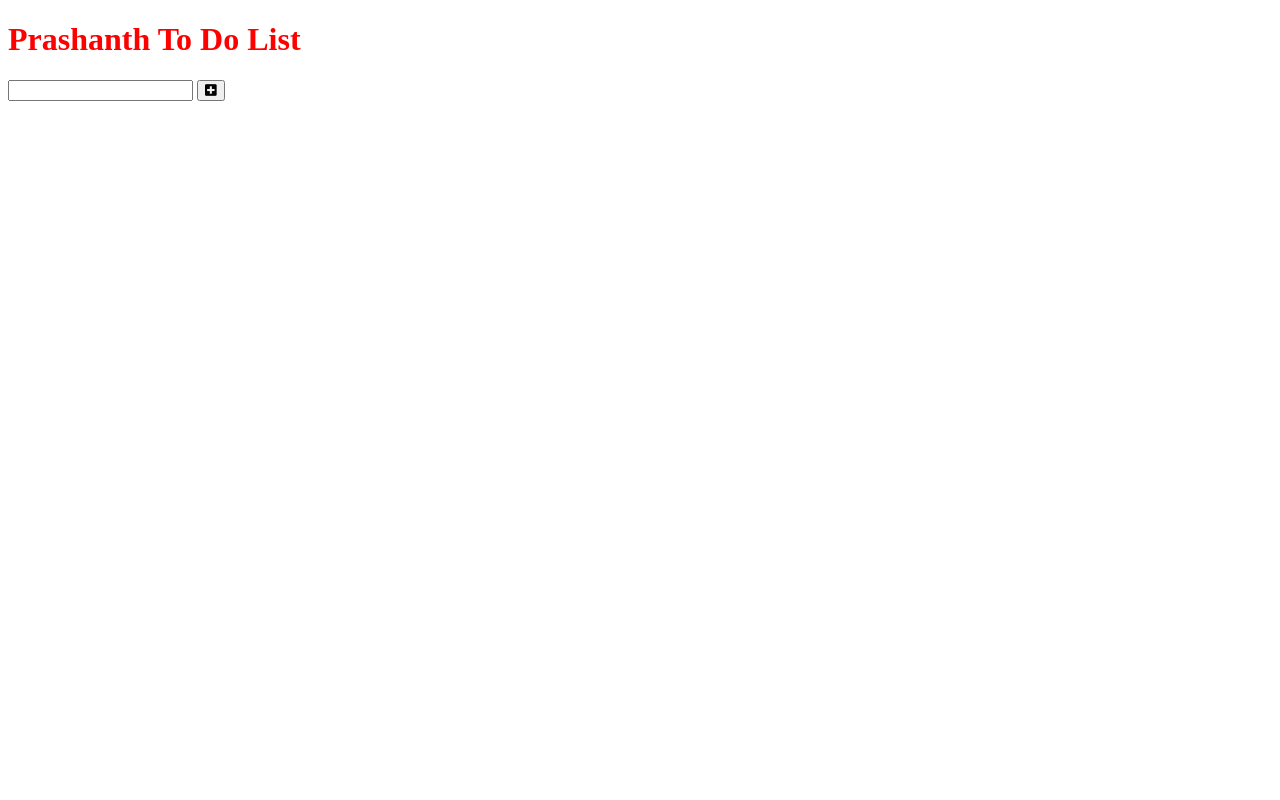
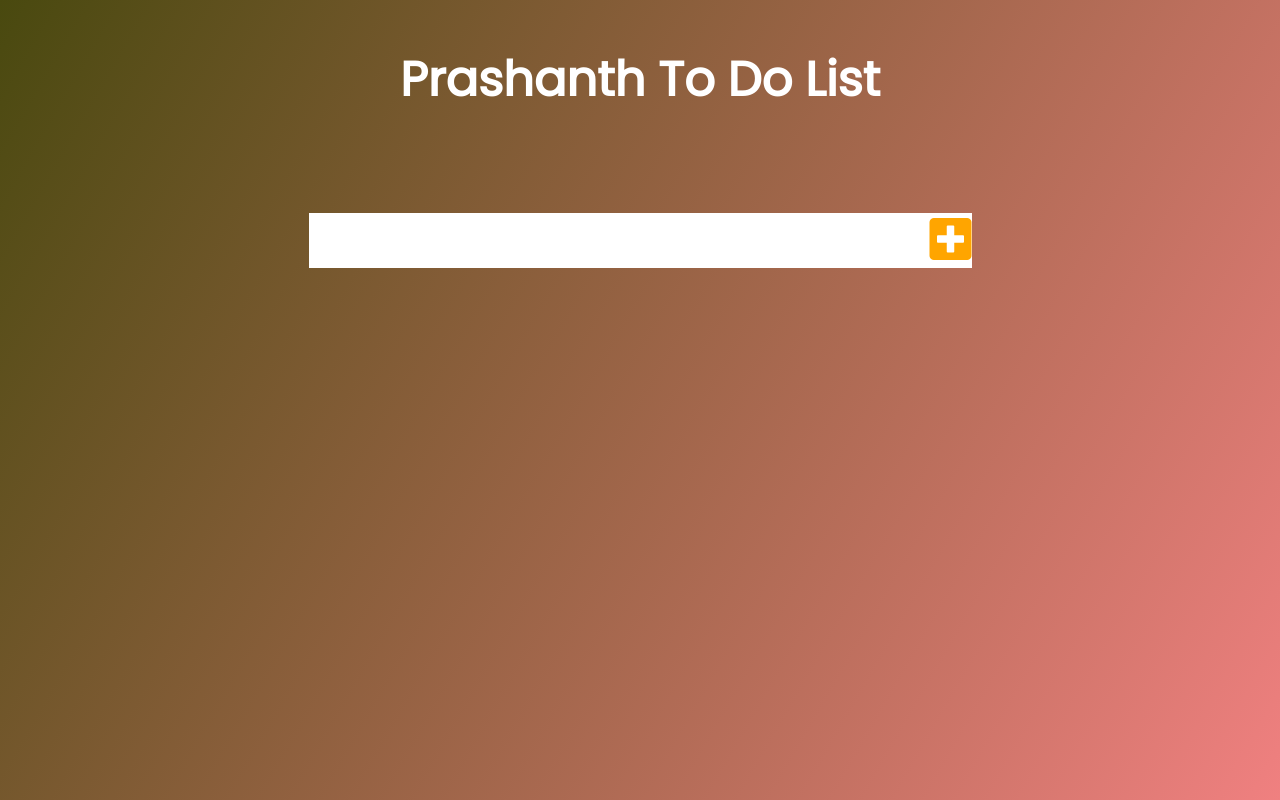
Before and after one commit to PrashanthBalakrishnan/toDoList, a plain HTML site: page index.html in a window 1280 px wide. Drawn offline with Linux system fonts and the light colour scheme.

Commit message:
added styling

```diff
--- a/style.css
+++ b/style.css
@@ -1,3 +1,43 @@
-h1{
-    color: red;
+*{
+    margin:0;
+    padding: 0;
+    box-sizing: border-box;
 }
+
+body{
+    background-image: linear-gradient(120deg,rgb(73, 73, 15) , lightcoral);
+    color:white;
+    font-family:"poppins",sans-serif;
+    min-height: 100vh;
+}
+
+header{
+    font-size:1.5rem;
+}
+
+header,form{
+    min-height: 20vh;
+    display:flex;
+    justify-content: center;
+    align-items: center;
+}
+
+form input,form button{
+    padding:0,5rem;
+    font-size:3rem;
+    border:none;
+    background:white;
+}
+
+
+form button{
+    color:orange;
+    background: white;
+    cursor: pointer;
+    transition: all 0.3s ease;
+}
+
+form button:hover{
+    background:rgb(255, 146, 4);
+    color:black;
+}
```
